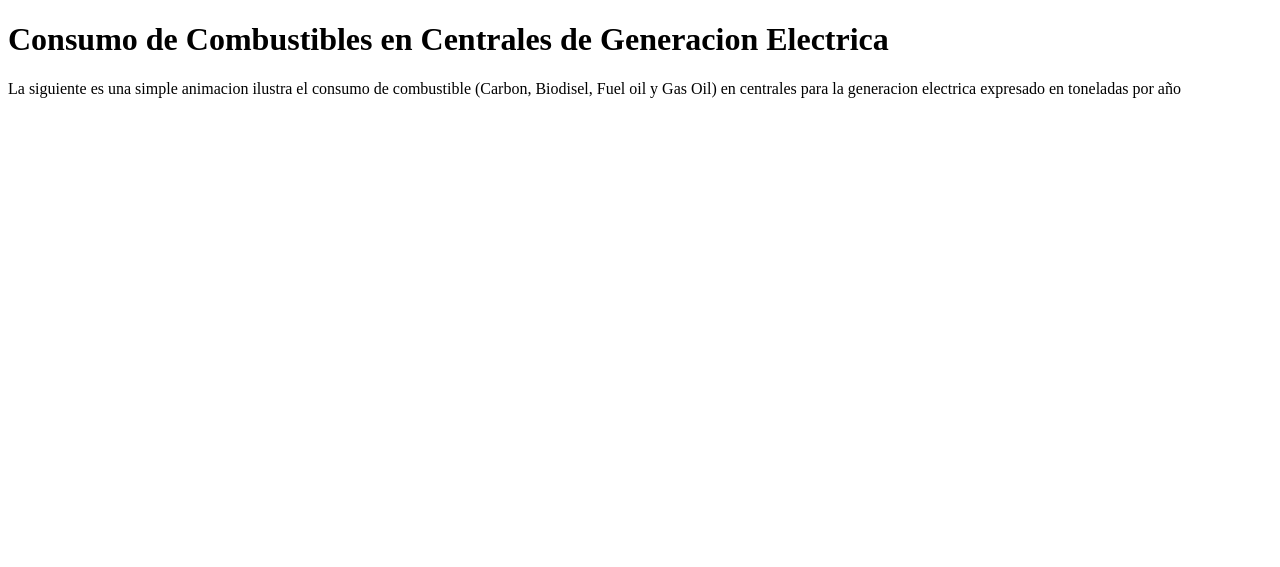
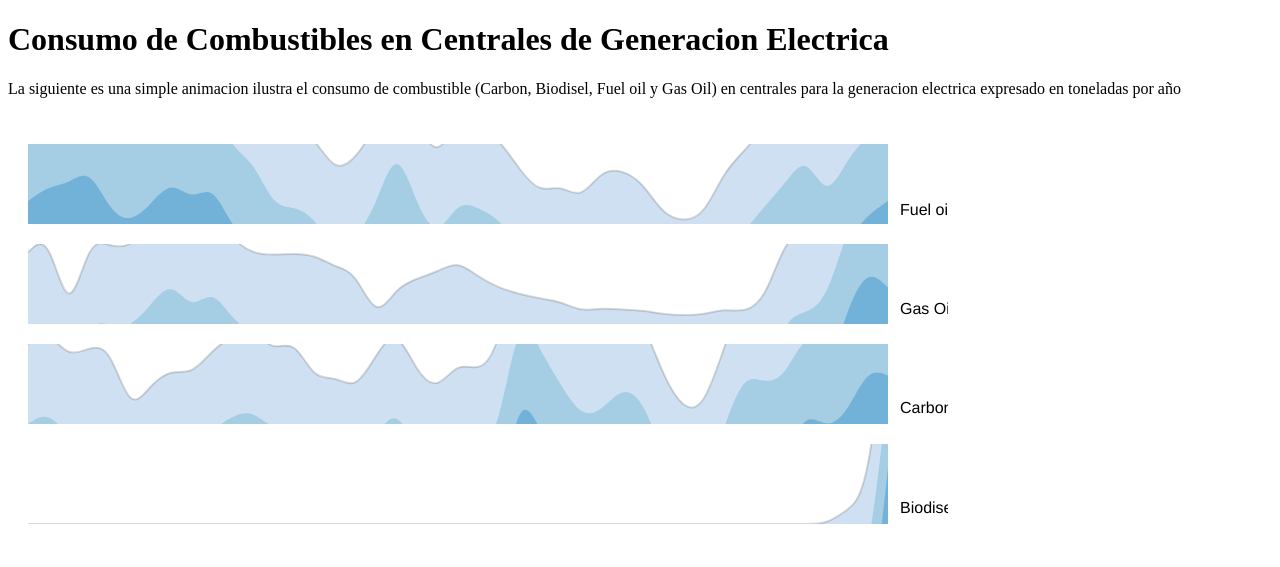
Before and after one commit to drdel/MissitiosWeb, a plain HTML site: page index.html in a window 1280 px wide. Drawn offline with nearby package versions, Linux system fonts and the light colour scheme; no server answers.

Commit message:
Update index.html

```diff
--- a/index.html
+++ b/index.html
@@ -57,7 +57,7 @@ var area = d3.svg.area()
     .x(function(d) { return x(d.date); })
     .y1(function(d) { return y(d.price); });
 
-d3.csv("https://gist.github.com/drdel/ebc871203c59f4de3982", function(data) {
+d3.csv("comb.csv", function(data) {
   var parse = d3.time.format("%b %Y").parse;
 
   // Nest stock values by symbol.
```
